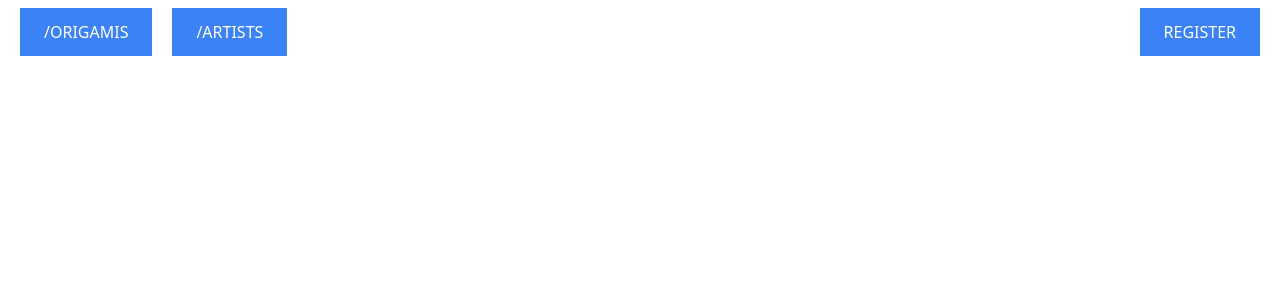
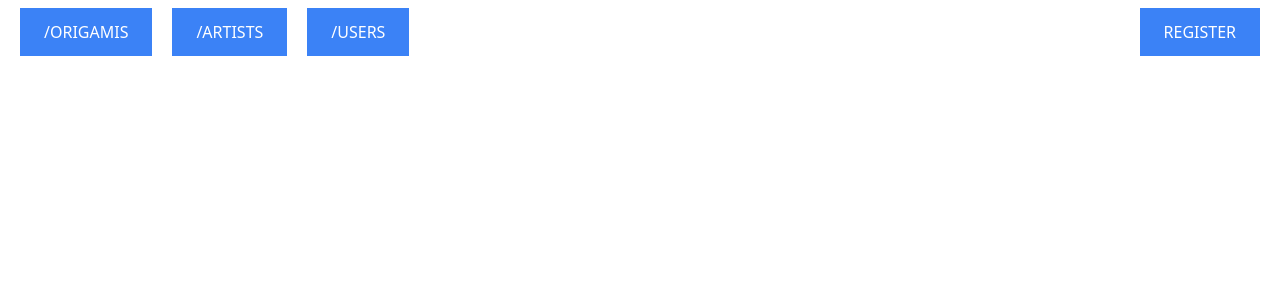
Before and after one commit to reberh00/Chocolate-Store, a React (Vite) app in the folder frontend/: page / in a window 1280 px wide. Shown: the top 300 px of the page. Built offline with nearby package versions, Linux system fonts and the light colour scheme.

Commit message:
User button

```diff
--- a/frontend/src/components/NavigationBar/NavigationBar.jsx
+++ b/frontend/src/components/NavigationBar/NavigationBar.jsx
@@ -12,6 +12,9 @@ export function NavigationBar() {
   }
   function handleRegister() {
     navigate(`/register`);
+  }
+  function handleUsers() {
+    navigate(`/users`);
   }
 
   return (
@@ -29,6 +32,13 @@ export function NavigationBar() {
           onClick={handleArtists}
         >
           /Artists
+        </button>
+
+        <button
+          className={`px-6 py-3 text-white bg-blue-500  uppercase`}
+          onClick={handleUsers}
+        >
+          /Users
         </button>
       </div>
 
```
